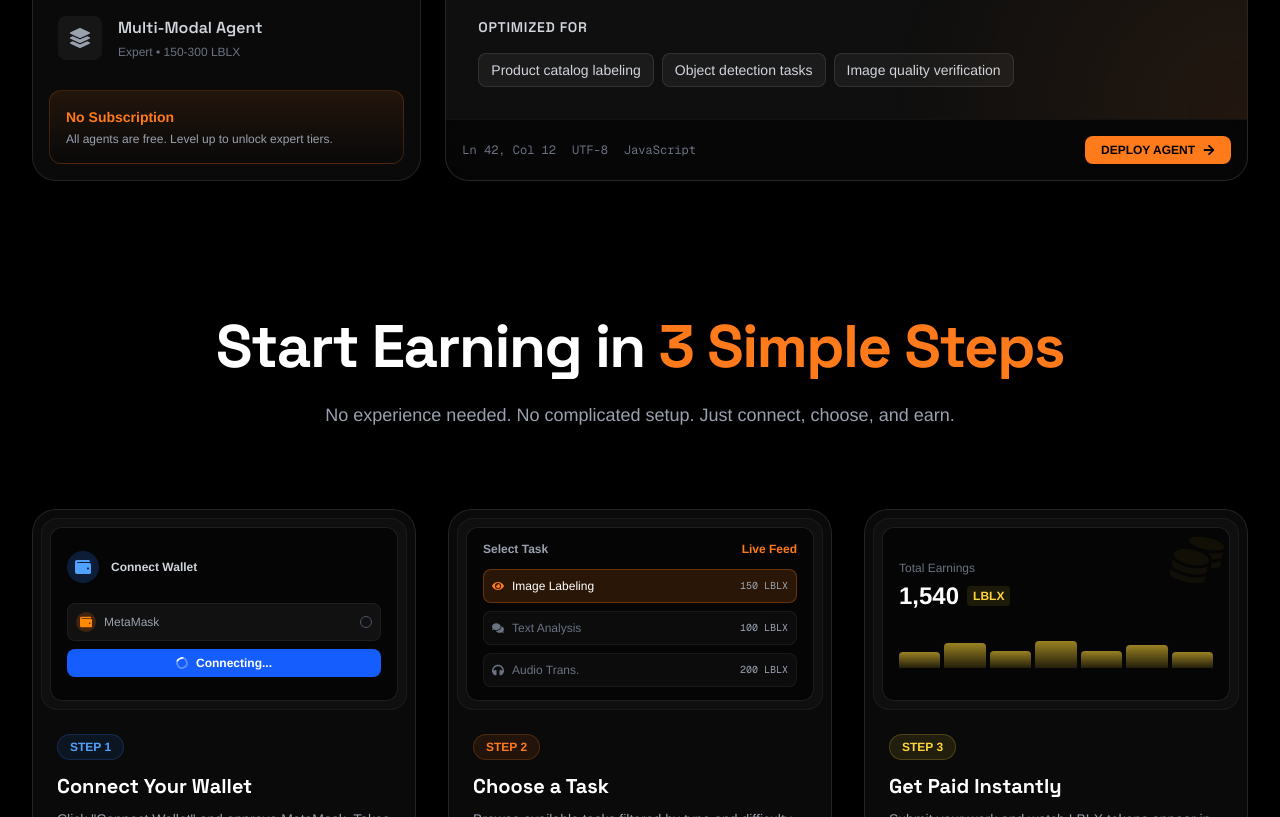
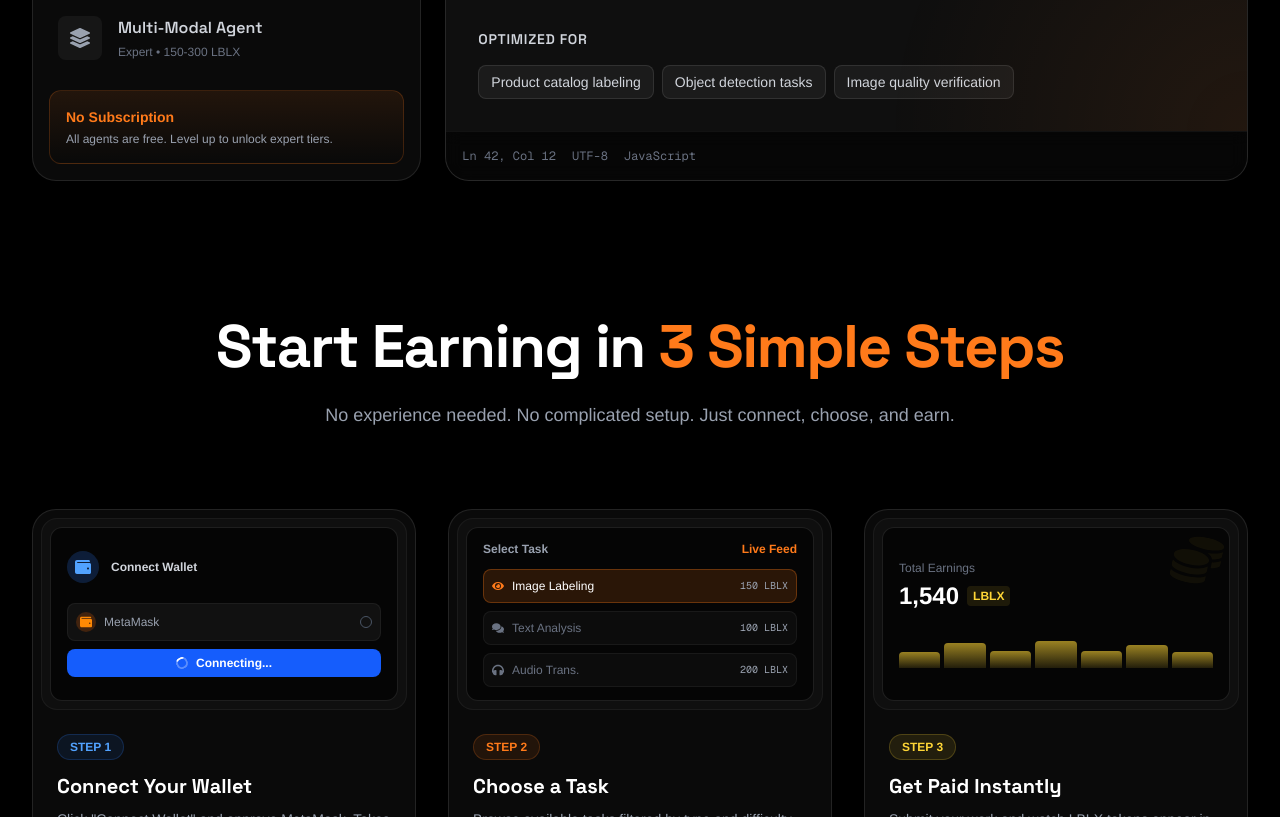
Before and after one commit to aiminiapps/labelxweb, a Next.js app: page / in a window 1280 px wide. Shown: the part 3260-4077 px from the top of the page. Built offline with nearby package versions, Linux system fonts and the light colour scheme; a web font is replaced by a local one.

Commit message:
deploy button hidden

```diff
--- a/src/components/agent-section.js
+++ b/src/components/agent-section.js
@@ -365,9 +365,9 @@ const AgentsSection = () => {
                   <span className='hidden sm:block'>UTF-8</span>
                   <span className='hidden sm:block'>JavaScript</span>
                </div>
-               <button className="px-4 py-1.5 rounded-lg bg-[#FF7A1A] text-black text-xs font-bold hover:bg-[#ff9040] transition-colors flex items-center gap-2">
+               {/* <button className="px-4 py-1.5 rounded-lg bg-[#FF7A1A] text-black text-xs font-bold hover:bg-[#ff9040] transition-colors flex items-center gap-2">
                   DEPLOY AGENT <FaArrowRight />
-               </button>
+               </button> */}
             </div>
           </motion.div>
 
```
